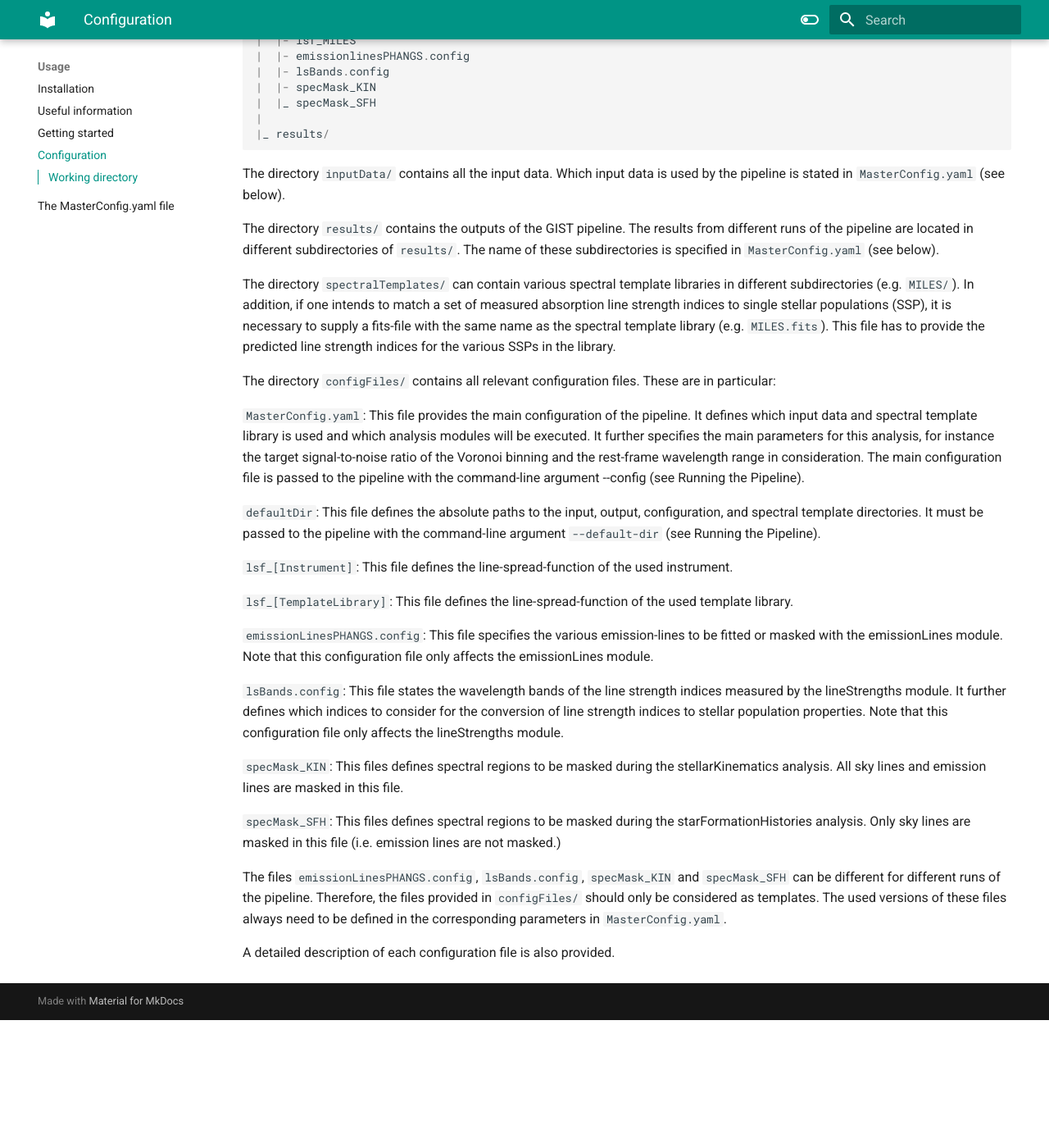
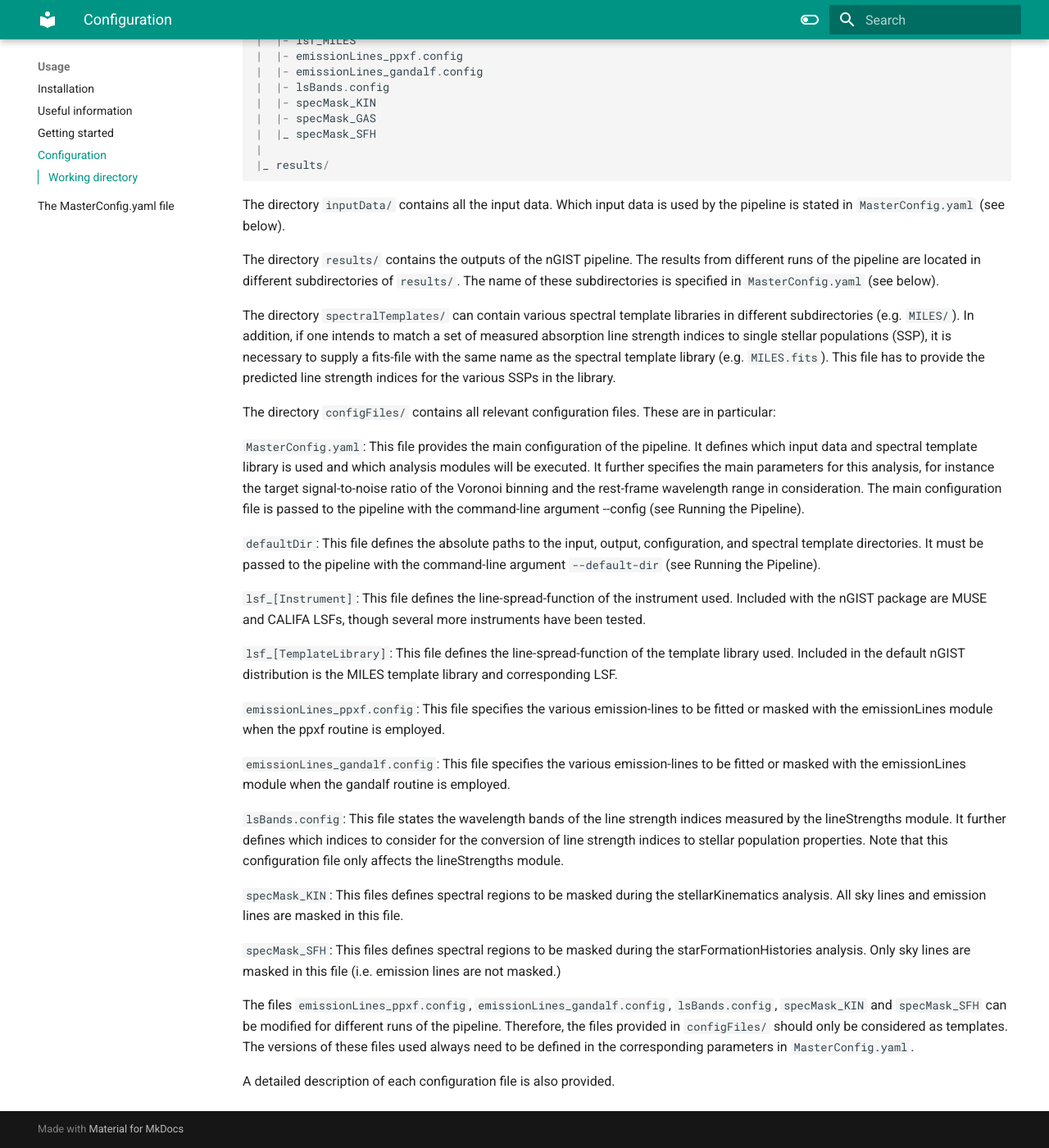
Before and after one commit to geckos-survey/gist-documentation, an MkDocs documentation site: the page built from docs/usage/configuration.md, in a window 1280 px wide and 1400 px high, scrolled down 671 px. Shown: the whole window at 82% size. Built offline with MkDocs 1.6.1 and Material for MkDocs 9.7.7, drawn with Linux system fonts in a browser that asks for light colours; before the commit the page ends 1915 px from its top, so only the background shows below that; some of the changed text lies outside the part shown.

Commit message:
Update configuration.md

```diff
--- a/docs/usage/configuration.md
+++ b/docs/usage/configuration.md
@@ -1,7 +1,7 @@
 # Configuration
 
 ### Working directory
-While the nGIST pipeline is installed in the system and can be executed from anywhere, directories containing the input, output, configuration, and spectral templates have to be defined. In the example working directory this is done with the file `defaultDir` in which the absolute paths to these directories should be defined. The path to this file needs to be supplied to the mGIST pipeline with the command-line argument `default-dir`.
+While the nGIST pipeline is installed in the system and can be executed from anywhere, directories containing the input, output, configuration, and spectral templates have to be defined. In the example working directory this is done with the file `defaultDir` in which the absolute paths to these directories should be defined. The path to this file needs to be supplied to the nGIST pipeline with the command-line argument `default-dir`.
 
 An overview of these directories and some important files is provided below:
 
@@ -21,9 +21,11 @@ workingDirectory/
 |  |- defaultDir
 |  |- lsf_MUSE-WFM
 |  |- lsf_MILES
-|  |- emissionlinesPHANGS.config
+|  |- emissionLines_ppxf.config
+|  |- emissionLines_gandalf.config
 |  |- lsBands.config
 |  |- specMask_KIN
+|  |- specMask_GAS
 |  |_ specMask_SFH
 |
 |_ results/
@@ -32,7 +34,7 @@ workingDirectory/
 
 The directory `inputData/` contains all the input data. Which input data is used by the pipeline is stated in `MasterConfig.yaml` (see below).
 
-The directory `results/` contains the outputs of the GIST pipeline. The results from different runs of the pipeline are located in different subdirectories of `results/`. The name of these subdirectories is specified in `MasterConfig.yaml` (see below).
+The directory `results/` contains the outputs of the nGIST pipeline. The results from different runs of the pipeline are located in different subdirectories of `results/`. The name of these subdirectories is specified in `MasterConfig.yaml` (see below).
 
 The directory `spectralTemplates/` can contain various spectral template libraries in different subdirectories (e.g. `MILES/`). In addition, if one intends to match a set of measured absorption line strength indices to single stellar populations (SSP), it is necessary to supply a fits-file with the same name as the spectral template library (e.g. `MILES.fits`). This file has to provide the predicted line strength indices for the various SSPs in the library.
 
@@ -42,11 +44,13 @@ The directory `configFiles/` contains all relevant configuration files. These ar
 
 `defaultDir`: This file defines the absolute paths to the input, output, configuration, and spectral template directories. It must be passed to the pipeline with the command-line argument `--default-dir` (see Running the Pipeline).
 
-`lsf_[Instrument]`: This file defines the line-spread-function of the used instrument.
+`lsf_[Instrument]`: This file defines the line-spread-function of the instrument used. Included with the nGIST package are MUSE and CALIFA LSFs, though several more instruments have been tested.
 
-`lsf_[TemplateLibrary]`: This file defines the line-spread-function of the used template library.
+`lsf_[TemplateLibrary]`: This file defines the line-spread-function of the template library used. Included in the default nGIST distribution is the MILES template library and corresponding LSF.
 
-`emissionLinesPHANGS.config`: This file specifies the various emission-lines to be fitted or masked with the emissionLines module. Note that this configuration file only affects the emissionLines module.
+`emissionLines_ppxf.config`: This file specifies the various emission-lines to be fitted or masked with the emissionLines module when the ppxf routine is employed.
+
+`emissionLines_gandalf.config`: This file specifies the various emission-lines to be fitted or masked with the emissionLines module when the gandalf routine is employed.
 
 `lsBands.config`: This file states the wavelength bands of the line strength indices measured by the lineStrengths module. It further defines which indices to consider for the conversion of line strength indices to stellar population properties. Note that this configuration file only affects the lineStrengths module.
 
@@ -54,6 +58,6 @@ The directory `configFiles/` contains all relevant configuration files. These ar
 
 `specMask_SFH`: This files defines spectral regions to be masked during the starFormationHistories analysis. Only sky lines are masked in this file (i.e. emission lines are not masked.)
 
-The files `emissionLinesPHANGS.config`, `lsBands.config`, `specMask_KIN` and `specMask_SFH` can be different for different runs of the pipeline. Therefore, the files provided in `configFiles/` should only be considered as templates. The used versions of these files always need to be defined in the corresponding parameters in `MasterConfig.yaml`.
+The files `emissionLines_ppxf.config`, `emissionLines_gandalf.config`, `lsBands.config`, `specMask_KIN` and `specMask_SFH` can be modified for different runs of the pipeline. Therefore, the files provided in `configFiles/` should only be considered as templates. The versions of these files used always need to be defined in the corresponding parameters in `MasterConfig.yaml`.
 
 A detailed description of each configuration file is also provided.
```
